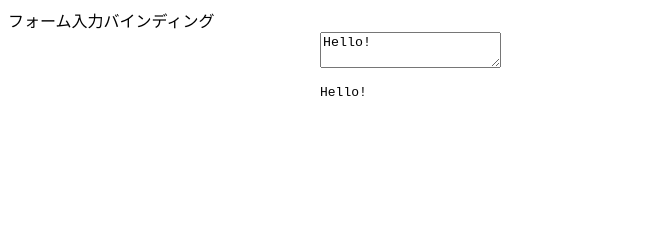
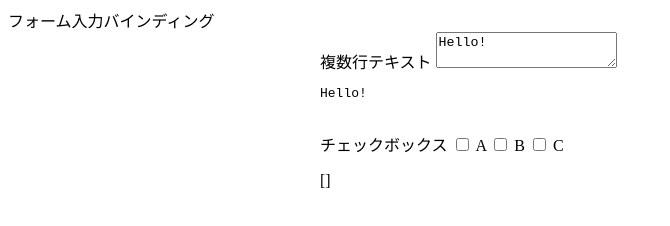
Before and after one commit to dh-megane/learn_vuejs_basics, a plain HTML site: page s14_108/index.html in a window 1280 px wide. Shown: the whole page, without its empty margins (0-670 px from the left). Drawn offline with nearby package versions, Linux system fonts and the light colour scheme.

Commit message:
add s14_108

```diff
--- a/s14_108/index.html
+++ b/s14_108/index.html
@@ -8,8 +8,15 @@
 <body>
 	<div id="title">フォーム入力バインディング</div>
 	<div id="app">
+    複数行テキスト
     <textarea v-model="message"></textarea>
     <pre>{{ message }}</pre>
+    <br>
+    チェックボックス
+		<label><input type="checkbox" v-model="val" value="A"> A</label>
+		<label><input type="checkbox" v-model="val" value="B"> B</label>
+		<label><input type="checkbox" v-model="val" value="C"> C</label>
+		<p>{{ val }}</p>
 	</div>
   <script src="https://cdn.jsdelivr.net/npm/vue@2.5.16/dist/vue.js"></script>
   <script src="main.js"></script>
--- a/s14_108/main.js
+++ b/s14_108/main.js
@@ -1,6 +1,7 @@
 new Vue({
   el: '#app',
   data: {
+	  val: [],
     message: 'Hello!'
   }
 })
```
